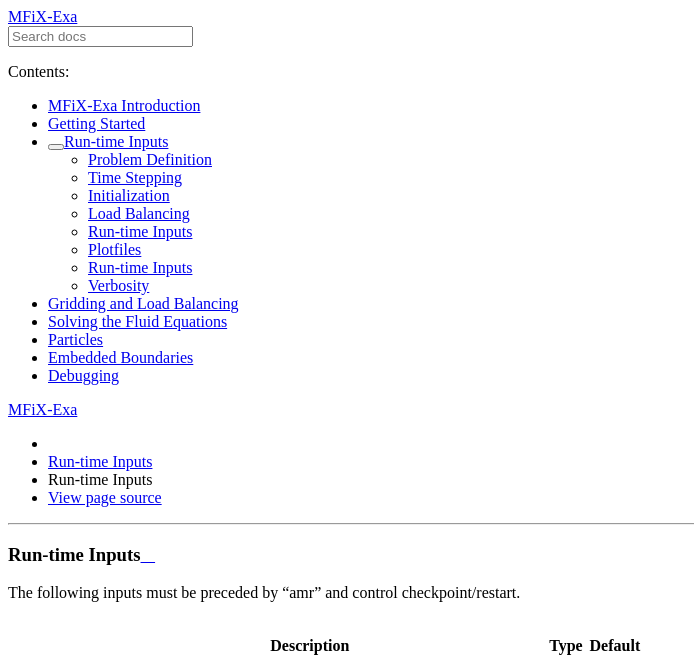
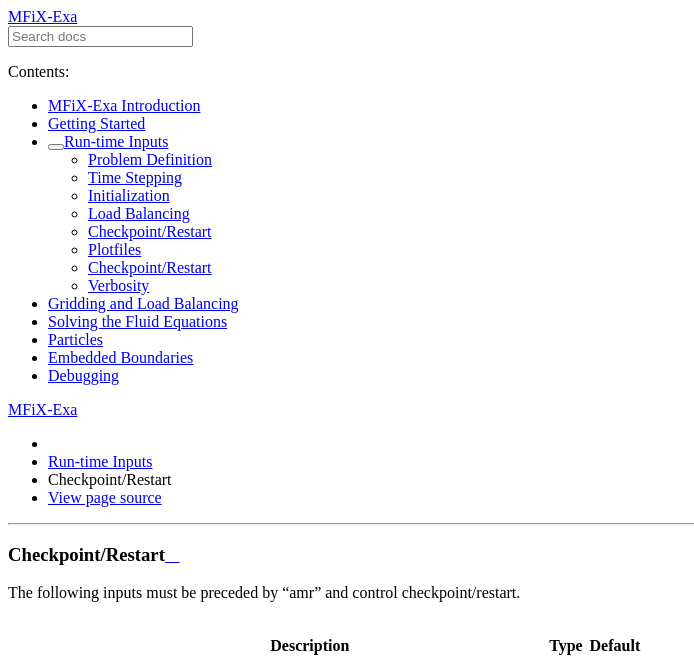
Before and after one commit to mwm126/MFIX-Exa, a Sphinx documentation site: the page built from docs/source/InputsCheckpoint.rst, in a window 1280 px wide. Shown: the top 657 px of the page, without its empty margins (0-694 px from the left). Built offline with Sphinx 7.4.7 and the Read the Docs theme 2.0.0, drawn with Linux system fonts in a browser that asks for light colours; pages that are not in the unit, such as notebooks, are missing from menus.

Commit message:
fix title of section

```diff
--- a/docs/source/InputsCheckpoint.rst
+++ b/docs/source/InputsCheckpoint.rst
@@ -1,7 +1,7 @@
 .. _Chap:Inputs:
 
-Run-time Inputs
-===============
+Checkpoint/Restart
+==================
 
 The following inputs must be preceded by "amr" and control checkpoint/restart.
 
```
